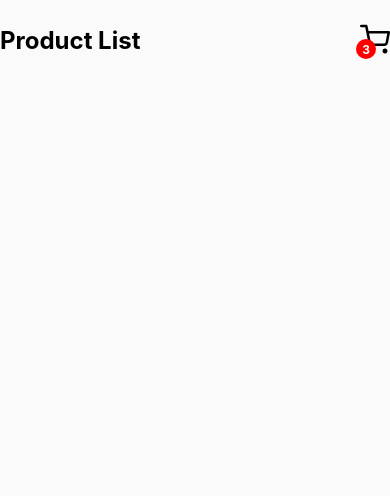
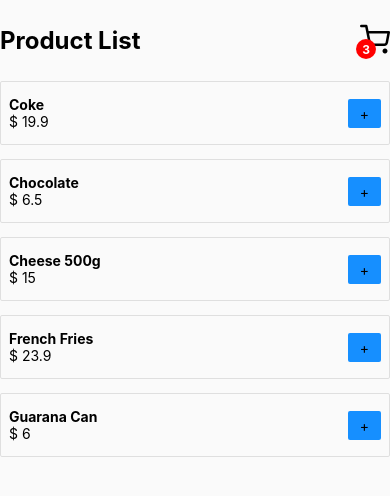
Before and after one commit to BrunoYDev/shoppingCartApp, a React Native app: screen /Home in a window 390 px wide. Shown: the top 496 px of the page. Built offline with nearby package versions, Linux system fonts and the light colour scheme.

Commit message:
Add: List Products function

```diff
--- /dev/null
+++ b/src/components/Product/index.js
@@ -0,0 +1,47 @@
+import React from "react";
+import { StyleSheet, Text, TouchableOpacity, View } from "react-native";
+
+const Product = ({data}) => {
+
+
+  return (
+    <View style={styles.container}>
+        <View>
+            <Text style={styles.title}>{data.name}</Text>
+            <Text style={styles.price}>$ {data.price}</Text>
+        </View>
+        <TouchableOpacity style={styles.buttonAdd}>
+            <Text style={styles.buttonText}>+</Text>
+        </TouchableOpacity>
+    </View>
+  );
+};
+
+const styles = StyleSheet.create({
+  container: {
+    borderWidth: 1,
+    borderColor: '#dfdfdf',
+    borderRadius: 2,
+    marginBottom: 14,
+    padding: 8,
+    paddingBottom: 14,
+    paddingTop: 14,
+    flexDirection: 'row',
+    alignItems: 'center',
+    justifyContent: 'space-between',
+  },
+  title:{
+    fontWeight: 'bold'
+  },
+  buttonAdd:{
+    paddingStart: 12,
+    paddingEnd: 12,
+    backgroundColor: '#168fff',
+    paddingTop: 6,
+    paddingBottom: 6,
+    borderRadius: 2
+  }
+
+});
+
+export default Product;
--- a/src/pages/Cart/index.js
+++ b/src/pages/Cart/index.js
@@ -1,4 +1,4 @@
-import { StyleSheet, View } from "react-native";
+import { StyleSheet, Text, View } from "react-native";
 
 const Cart = () => {
 
--- a/src/pages/Home/index.js
+++ b/src/pages/Home/index.js
@@ -1,11 +1,20 @@
 import { useState } from "react";
-import { StyleSheet, Text, TouchableOpacity, View } from "react-native";
+import {
+  FlatList,
+  StyleSheet,
+  Text,
+  TouchableOpacity,
+  View,
+} from "react-native";
 import { SafeAreaView } from "react-native-safe-area-context";
 
-import { Feather } from '@expo/vector-icons'
+import { Feather } from "@expo/vector-icons";
+import Product from "../../components/Product";
+import { useNavigation } from "@react-navigation/native";
 
 const Home = () => {
-  const { products, setProducts } = useState([
+  const navigation = useNavigation();
+  const [products, setProducts] = useState([
     {
       id: "1",
       name: "Coke",
@@ -37,13 +46,23 @@ const Home = () => {
     <SafeAreaView style={styles.container}>
       <View style={styles.cartContent}>
         <Text style={styles.title}>Product List</Text>
-        <TouchableOpacity style={styles.cartButton}>
-            <View style={styles.dot}>
-                <Text style={styles.dotText}>3</Text>
-            </View>
-            <Feather name="shopping-cart" size={30} color="#000"/>
+        <TouchableOpacity
+          style={styles.cartButton}
+          onPress={() => navigation.navigate("Cart")}
+        >
+          <View style={styles.dot}>
+            <Text style={styles.dotText}>3</Text>
+          </View>
+          <Feather name="shopping-cart" size={30} color="#000" />
         </TouchableOpacity>
       </View>
+
+      <FlatList
+        style={styles.list}
+        data={products}
+        keyExtractor={(item) => String(item.id)}
+        renderItem={({ item }) => <Product data={item} />}
+      />
     </SafeAreaView>
   );
 };
@@ -51,38 +70,39 @@ const Home = () => {
 const styles = StyleSheet.create({
   container: {
     flex: 1,
-    backgroundColor: '#fafafa',
+    backgroundColor: "#fafafa",
     paddingEnd: 14,
     paddingStart: 14,
   },
-  cartContent:{
-    flexDirection: 'row',
-    justifyContent: 'space-between',
-    alignItems: 'center',
+  cartContent: {
+    flexDirection: "row",
+    justifyContent: "space-between",
+    alignItems: "center",
     marginTop: 24,
     marginBottom: 24,
   },
-  title:{
+  title: {
     fontSize: 24,
-    fontWeight: 'bold',
+    fontWeight: "bold",
   },
-  dot:{
-    alignItems: 'center',
-    justifyContent: 'center',
-    backgroundColor: 'red',
+  dot: {
+    alignItems: "center",
+    justifyContent: "center",
+    backgroundColor: "red",
     width: 20,
     height: 20,
     borderRadius: 12,
-    position: 'absolute',
+    position: "absolute",
     zIndex: 99,
     bottom: -2,
-    left: -4
+    left: -4,
   },
-  dotText:{
-    color: '#fff',
+  dotText: {
+    color: "#fff",
     fontWeight: "bold",
-    fontSize: 12
-  }
+    fontSize: 12,
+  },
+  list: {},
 });
 
 export default Home;
```
